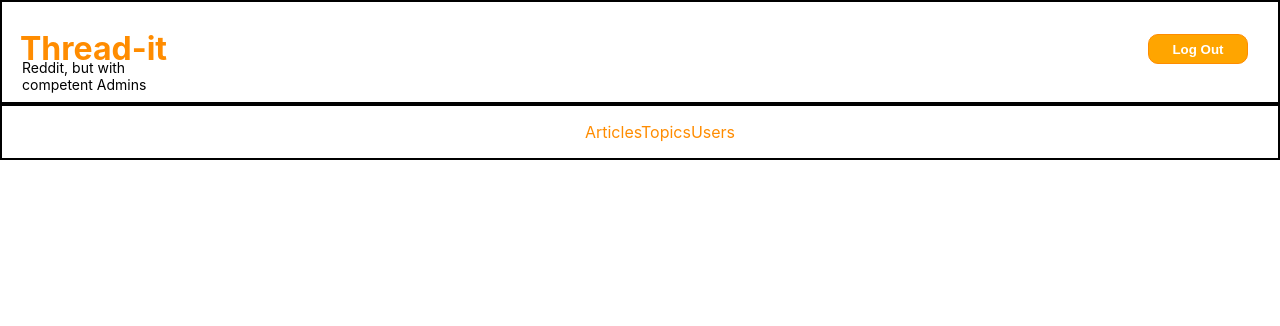
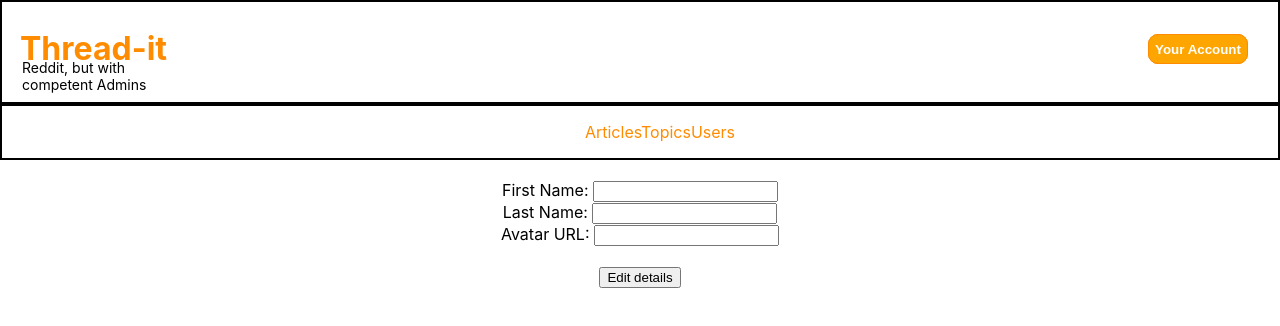
Before and after one commit to Edd-Cole/nc-news, a React (Create React App) app: page /users/1/edit in a window 1280 px wide. Shown: the top 326 px of the page. Built offline with nearby package versions, Linux system fonts and the light colour scheme.

Commit message:
Creating functionality to edit a user

```diff
--- a/src/App.css
+++ b/src/App.css
@@ -14,6 +14,10 @@ button {
 
 button:hover {
     background-color: darkorange;
+}
+
+a {
+    color: orangered;
 }
 
 h1 {
@@ -99,7 +103,7 @@ Header p {
     box-sizing: border-box;
     box-shadow: -5px 5px 10px gray;
     z-index: 0;
-    background-color: lightcyan;
+    background-color: #fed8b1;
 }
 
 .homePage ul {
--- a/src/App.js
+++ b/src/App.js
@@ -19,6 +19,7 @@ import LoggedInAsUser from './components/LoggedInAsUser';
 import NullPage from './components/NullPage';
 import UpdateComment from './components/UpdateComment';
 import SoloCommment from './components/SoloComment';
+import UpdateUser from './components/UpdateUser';
 
 function App() {
     const [currentUser, setCurrentUser] = useState("grumpy19")
@@ -50,8 +51,11 @@ function App() {
             <Route exact path="/users/create_account_success">
                 <AccountCreationSuccess username={username}/>
             </Route>
+            <Route exact path="/users/:username/edit">
+                <UpdateUser currentUser={currentUser}/>
+            </Route>
             <Route exact path="/users/:username">
-                <Username articles={articles} setArticles={setArticles} vote={vote} setVote={setVote} article={article} searchQuery={searchQuery} setSearchQuery={setSearchQuery} page={page} setPage={setPage}/>
+                <Username vote={vote} setVote={setVote} article={article} setPage={setPage} currentUser={currentUser} setCurrentUser={setCurrentUser}/>
             </Route>
             <Route exact path="/articles/create_new_article">
                 {/* <LoggedInAsUser currentUser={currentUser}> */}
--- /dev/null
+++ b/src/components/EditUser.js
@@ -0,0 +1,9 @@
+import { Link } from "react-router-dom";
+
+const EditUser = ({currentUser}) => {
+    return (
+        <Link to={`/users/${currentUser}/edit`}><button>Edit</button></Link>
+    )
+}
+
+export default EditUser;
--- a/src/components/Header.js
+++ b/src/components/Header.js
@@ -2,6 +2,7 @@ import LogIn from "./LogIn";
 import { Link } from "react-router-dom";
 import LoggedInAsUser from "./LoggedInAsUser";
 import LogOut from "./LogOut";
+import YourAccount from "./YourAccount";
 
 const Header = ({currentUser, setCurrentUser}) => {
     return (
@@ -11,7 +12,10 @@ const Header = ({currentUser, setCurrentUser}) => {
             <p>Reddit, but with competent Admins</p>
                 <section className="LoginLogout">
             <LoggedInAsUser currentUser={currentUser}>
+                <section>
                 <LogOut setCurrentUser={setCurrentUser}/>
+                <YourAccount currentUser={currentUser}/>
+                </section>
                 <LogIn setCurrentUser={setCurrentUser}/>
             </LoggedInAsUser>
                 </section>
--- a/src/components/LoggedInAsUser.js
+++ b/src/components/LoggedInAsUser.js
@@ -2,7 +2,7 @@ import { useEffect, useState } from "react";
 
 const LoggedInAsUser = ({children, currentUser}) => {
     const [currentUserActive, setCurrentUserActive] = useState(false);
-
+    console.log(children)
     useEffect(() => {
         if(!currentUser) setCurrentUserActive(false)
         else setCurrentUserActive(true)
--- /dev/null
+++ b/src/components/UpdateUser.js
@@ -0,0 +1,32 @@
+import { useState } from "react";
+import { useHistory } from "react-router";
+import { editUser } from "../utils";
+
+const UpdateUser = ({currentUser}) => {
+    const [editFirstName, setEditFirstName] = useState("");
+    const [editLastName, setEditLastName] = useState("");
+    const [editAvatar, setEditAvatar] = useState("");
+    const redirect = useHistory();
+
+    return (
+        <form className="editUserForm" onSubmit={(event) => {
+            event.preventDefault();
+            editUser(currentUser, editFirstName, editLastName, editAvatar)
+            redirect.push(`/users/${currentUser}`)
+        }}>
+            <br />
+            <label for="editFirstName">First Name: </label>
+            <input id="editFirstName" type="text" value={editFirstName} onChange={(event) => setEditFirstName(event.target.value)}/>
+            <br />
+            <label for="editLastName">Last Name: </label>
+            <input id="editLastName" type="text" value={editLastName} onChange={(event) => setEditLastName(event.target.value)} />
+            <br />
+            <label for="editAvatar">Avatar URL: </label>
+            <input id="editAvatar" type="text" value={editAvatar} onChange={(event) => setEditAvatar(event.target.value)} />
+            <br /><br />
+            <input type="submit" value="Edit details"/>
+        </form>
+    )
+}
+
+export default UpdateUser;
--- a/src/components/Username.js
+++ b/src/components/Username.js
@@ -1,9 +1,11 @@
 import { useState, useEffect } from "react";
 import { useParams } from "react-router";
 import { Link } from "react-router-dom";
+import LogOut from "./LogOut";
 import Voting from "./Voting";
+import EditUser from "./EditUser";
 
-const Username = ({articles, setArticles, vote, setVote, article, searchQuery, setSearchQuery, page, setPage}) => {
+const Username = ({vote, setVote, setPage, currentUser, setCurrentUser}) => {
     const [user, setUser] = useState({})
     const [userArticles, setUserArticles] = useState([])
     const {username} = useParams();
@@ -20,6 +22,11 @@ const Username = ({articles, setArticles, vote, setVote, article, searchQuery, s
 
         return (
             <section>
+                {currentUser === user.username ? <h2>Hello, {user.name}!</h2> : null}
+                {currentUser === user.username ? <LogOut setCurrentUser={setCurrentUser} /> : null}
+                <br />
+                {currentUser === user.username ? <EditUser currentUser={currentUser} /> : null}
+                <br /><br />
                 <Link to="/users">Back to Users</Link>
                 <h2>{user.username}</h2>
                 <br></br>
--- /dev/null
+++ b/src/components/YourAccount.js
@@ -0,0 +1,9 @@
+import { Link } from "react-router-dom"
+
+const YourAccount = ({currentUser}) => {
+    return (
+        <Link to={`/users/${currentUser}`}><button>Your Account</button></Link>
+    )
+}
+
+export default YourAccount;
--- a/src/utils.js
+++ b/src/utils.js
@@ -131,4 +131,21 @@ const editComment = (comment_id, currentComment) => {
     }).then(response => response.json())
 }
 
-export {createNew, voteArticle, commentVote, extractSearchValue, postNewUser, postNewTopic, postNewArticle, postNewComment, editComment};
+const editUser = (username, firstName, lastName, avatar_url) => {
+    fetch(`https://eddncnewsproject.herokuapp.com/api/users/${username}`, {
+        method: "PATCH",
+        mode: "cors",
+        cache: "no-cache",
+        credentials: "same-origin",
+        headers: {
+            "Content-Type": "application/json"
+        },
+        redirect: "follow",
+        referrerPolicy: "no-referrer",
+        body: JSON.stringify({firstName, lastName, avatar_url})
+    })
+    .then(response => response.json())
+    .then(response => console.log(response))
+}
+
+export {createNew, voteArticle, commentVote, extractSearchValue, postNewUser, postNewTopic, postNewArticle, postNewComment, editComment, editUser};
```
